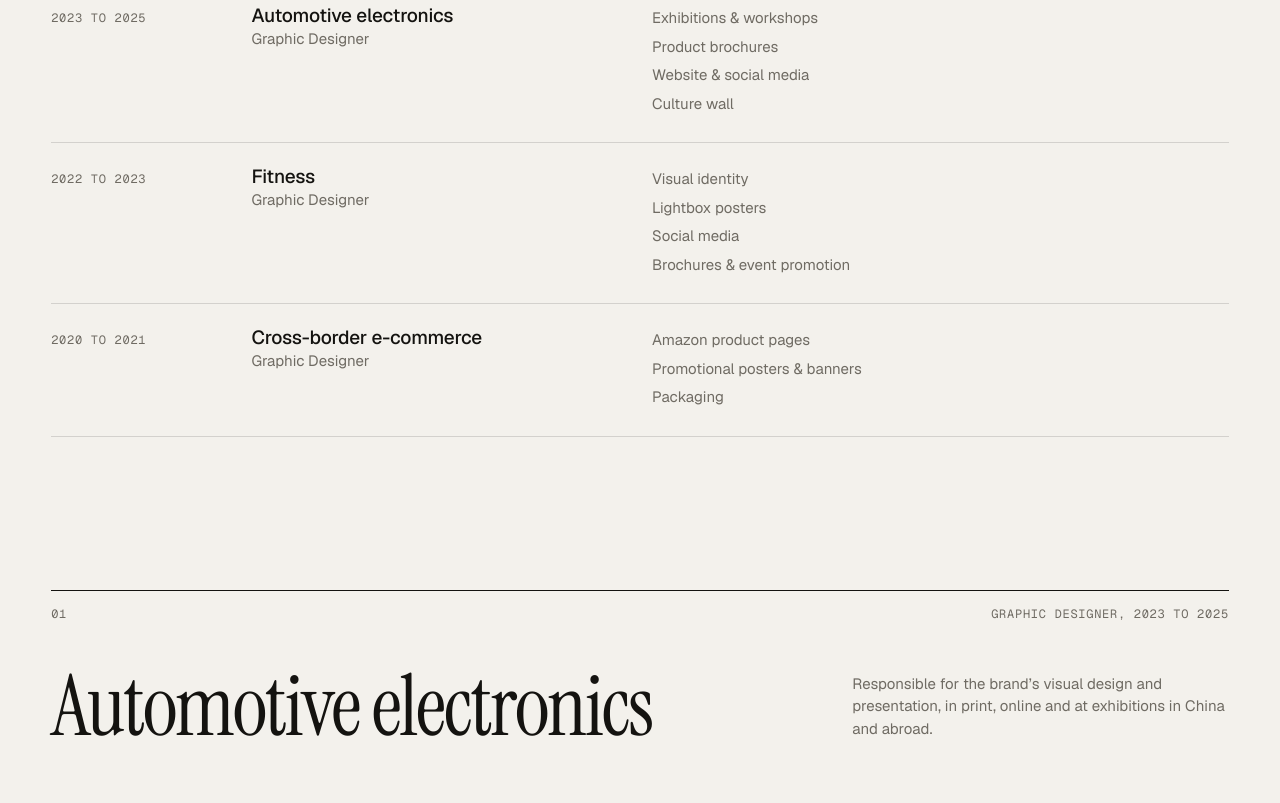
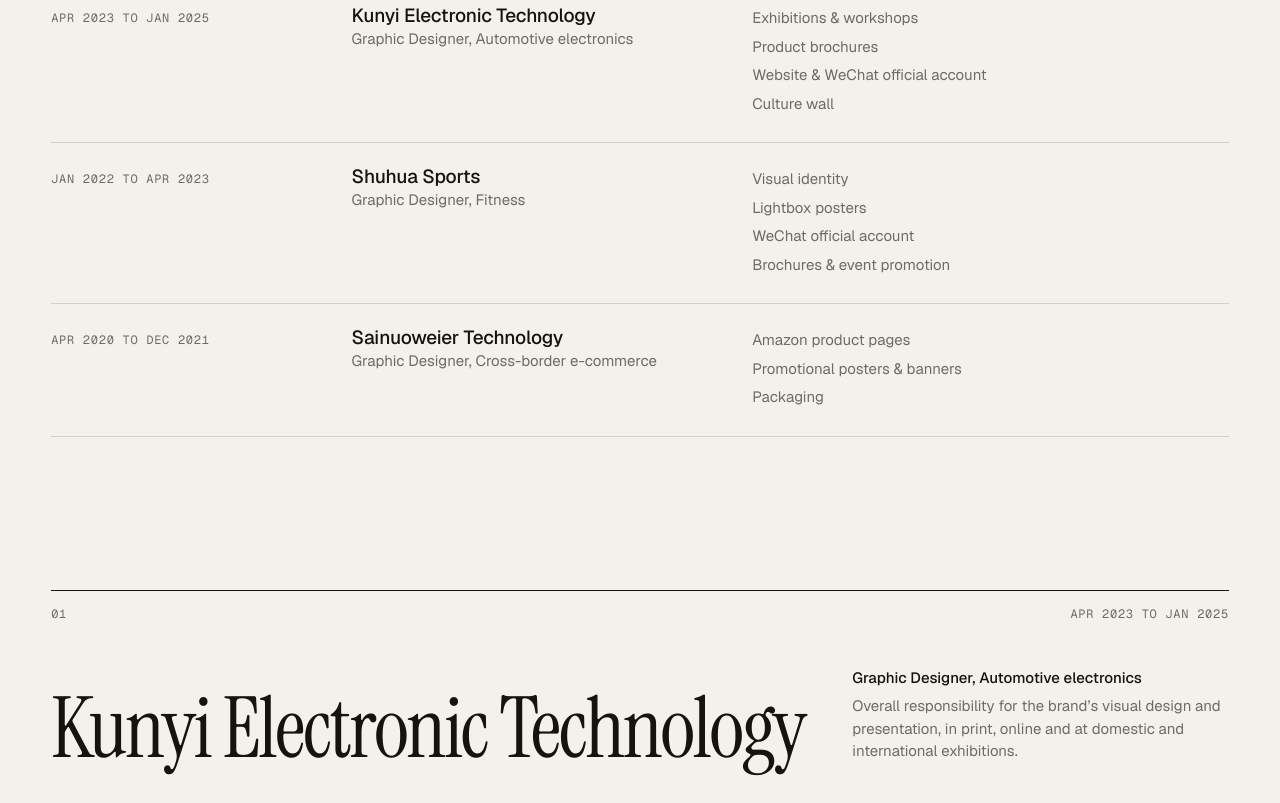
Before and after one commit to yuxuancao97/christina-w-portfolio, a plain HTML site: page index.html in a window 1280 px wide. Shown: the part 1057-1860 px from the top of the page. Drawn offline with nearby package versions, Linux system fonts and the light colour scheme.

Commit message:
Name employers and show exact dates from the corrected CV
Co-Authored-By: Claude Fable 5.2 <noreply@anthropic.com>

```diff
--- a/css/style.css
+++ b/css/style.css
@@ -332,6 +332,7 @@ a.xp-row li { color: var(--muted); }
 
 /* Chapters */
 .chapter .sec-main h2 { font-size: calc(clamp(2.7rem, 6.6vw, 6.25rem) * var(--ds)); line-height: calc(0.94 + var(--dl)); }
+.sec-main p .role { display: block; color: var(--ink); font-weight: 500; margin-bottom: 6px; }
 .grp + .grp { margin-top: clamp(48px, 6.5vw, 96px); }
 .grp-head { padding-bottom: 18px; }
 .grp-head h3 { font-size: 19px; font-weight: 500; line-height: 1.3; letter-spacing: -0.01em; }
@@ -339,10 +340,10 @@ a.xp-row li { color: var(--muted); }
 /* Pieces sit at one shared height; a nearly full row stretches a little to line up with the edge. */
 .g-rows .c-item { flex: var(--r) 1 calc(var(--r) * var(--row-h)); max-width: calc(var(--r) * var(--row-h) * 1.28); margin: 0; }
 .xp-row { display: grid; grid-template-columns: repeat(12, 1fr); gap: 8px 24px; padding: 22px 0 24px; border-top: 1px solid var(--line); }
-.xp-years { grid-column: 1 / 3; font-family: var(--mono); font-size: 12px; font-weight: var(--label-w); letter-spacing: var(--label-track); text-transform: uppercase; color: var(--muted); padding-top: 5px; }
-.xp-row h3 { grid-column: 3 / 7; font-size: 19px; font-weight: 500; line-height: 1.3; letter-spacing: -0.01em; }
+.xp-years { grid-column: 1 / 4; font-family: var(--mono); font-size: 12px; font-weight: var(--label-w); letter-spacing: var(--label-track); text-transform: uppercase; color: var(--muted); padding-top: 5px; }
+.xp-row h3 { grid-column: 4 / 8; font-size: 19px; font-weight: 500; line-height: 1.3; letter-spacing: -0.01em; }
 .xp-row h3 span { display: block; font-size: 15px; font-weight: 400; letter-spacing: 0; color: var(--muted); }
-.xp-row ul { grid-column: 7 / -1; }
+.xp-row ul { grid-column: 8 / -1; }
 .xp-row li { padding: 3px 0; font-size: 15px; }
 .about-cols { display: grid; grid-template-columns: repeat(4, 1fr); gap: 32px 24px; margin-top: clamp(48px, 7vw, 96px); }
 .about-cols h3 { font-weight: 400; color: var(--muted); padding-bottom: 12px; border-bottom: 1px solid var(--line); margin-bottom: 12px; }
--- a/js/data.js
+++ b/js/data.js
@@ -4,9 +4,9 @@
    The page follows Christina's CV: one chapter per role, newest
    first, and inside each chapter one group per kind of work.
 
-   Profile and chapter text come from the CV. Employers are named
-   by industry until she says they can be named. The email is a
-   placeholder. Every piece is still a generated placeholder.
+   Profile and chapter text come from the CV. Her birth date, height
+   and legal name are left out on purpose. The email is a placeholder.
+   Every piece is still a generated placeholder.
 
    Adding the real work
    • A piece in a 'rows' or 'tiles' group:
@@ -148,20 +148,21 @@ window.PORTFOLIO = {
     socials: [],
     bio: 'Visual designer with a degree in Visual Communication Design. Since 2020 she has worked in-house for brands in automotive electronics, fitness and cross-border e-commerce.',
     about: [
-      ['Education', ['BA, Visual Communication Design', '2014 to 2018', 'Scholarship in each of the four years']],
+      ['Education', ['BA, Visual Communication Design', 'Jincheng College, 2014 to 2018', 'Scholarship in each of the four years']],
       ['Skills', ['Visual identity', 'Layout and typeface design', 'Packaging design', 'Advertising', 'Photography']],
       ['Tools', ['Photoshop', 'Illustrator']],
-      ['Languages', ['English, Band 6 certificate']]
+      ['Languages', ['English, CET-6']]
     ]
   },
 
   work: [
     {
-      id: 'automotive',
-      title: 'Automotive electronics',
+      id: 'kunyi',
+      title: 'Kunyi Electronic Technology',
+      industry: 'Automotive electronics',
       role: 'Graphic Designer',
-      years: '2023 to 2025',
-      summary: 'Responsible for the brand’s visual design and presentation, in print, online and at exhibitions in China and abroad.',
+      years: 'Apr 2023 to Jan 2025', short: '2023/25',
+      summary: 'Overall responsibility for the brand’s visual design and presentation, in print, online and at domestic and international exhibitions.',
       groups: [
         {
           title: 'Exhibitions & workshops', layout: 'rows', art: ['rays', 'cobalt'],
@@ -182,11 +183,11 @@ window.PORTFOLIO = {
           ]
         },
         {
-          title: 'Website & social media', layout: 'rows', art: ['bands', 'sky'],
+          title: 'Website & WeChat official account', layout: 'rows', art: ['bands', 'sky'],
           items: [
             { label: 'Website banner', ratio: [16, 9] },
-            { label: 'Social post', ratio: [1, 1] },
-            { label: 'Social post', ratio: [4, 5] },
+            { label: 'WeChat visual', ratio: [1, 1] },
+            { label: 'WeChat visual', ratio: [4, 5] },
             { label: 'Website banner', ratio: [3, 1] }
           ]
         },
@@ -200,11 +201,12 @@ window.PORTFOLIO = {
       ]
     },
     {
-      id: 'fitness',
-      title: 'Fitness',
+      id: 'shuhua',
+      title: 'Shuhua Sports',
+      industry: 'Fitness',
       role: 'Graphic Designer',
-      years: '2022 to 2023',
-      summary: 'Independently produced the visual design for the company’s fitness sub-brand and its directly operated locations, from sampling and proofs to final production.',
+      years: 'Jan 2022 to Apr 2023', short: '2022/23',
+      summary: 'Independently produced the commercial visual design for the Shuhua Fitness sub-brand and its directly operated locations, from sampling and proofs to final production.',
       groups: [
         {
           title: 'Visual identity', layout: 'rows', art: ['orb', 'tang'],
@@ -224,13 +226,13 @@ window.PORTFOLIO = {
           ]
         },
         {
-          title: 'Social media', layout: 'rows', art: ['dots', 'rose'],
+          title: 'WeChat official account', layout: 'rows', art: ['dots', 'rose'],
           items: [
-            { label: 'Post', ratio: [1, 1] },
-            { label: 'Post', ratio: [4, 5] },
-            { label: 'Story', ratio: [9, 16] },
-            { label: 'Post', ratio: [1, 1] },
-            { label: 'Post', ratio: [4, 5] }
+            { label: 'Marketing visual', ratio: [1, 1] },
+            { label: 'Marketing visual', ratio: [4, 5] },
+            { label: 'Marketing visual', ratio: [9, 16] },
+            { label: 'Marketing visual', ratio: [1, 1] },
+            { label: 'Marketing visual', ratio: [4, 5] }
           ]
         },
         {
@@ -244,10 +246,11 @@ window.PORTFOLIO = {
       ]
     },
     {
-      id: 'ecommerce',
-      title: 'Cross-border e-commerce',
+      id: 'sainuoweier',
+      title: 'Sainuoweier Technology',
+      industry: 'Cross-border e-commerce',
       role: 'Graphic Designer',
-      years: '2020 to 2021',
+      years: 'Apr 2020 to Dec 2021', short: '2020/21',
       summary: 'Product imagery and text, packaging and promotions for the company’s Amazon store.',
       groups: [
         { title: 'Amazon product pages', layout: 'pages', items: SAMPLE_PAGES },
--- a/js/main.js
+++ b/js/main.js
@@ -31,7 +31,7 @@
   const pieceMedia = (it, g, ch, k) => {
     if (it.image) return img(it.image, `${nameOf(it)}, ${ch.title}`);
     const [a, b] = ratioOf(it), r = a / b, art = it.art || g.art || ['orb', 'paper'];
-    const spec = { title: nameOf(it), client: ch.title, year: ch.years, style: art[0], palette: art[1], glyph: it.glyph || g.glyph, seed: g.title + nameOf(it) + k };
+    const spec = { title: nameOf(it), client: ch.title, year: ch.short || ch.years, style: art[0], palette: art[1], glyph: it.glyph || g.glyph, seed: g.title + nameOf(it) + k };
     return r >= 1 ? Art.poster(spec, 600 * r, 600) : Art.poster(spec, 600, 600 / r);
   };
 
@@ -64,7 +64,7 @@
       groups[key] = g.items.map((it, k) => ({
         ratio: ratioOf(it)[0] / ratioOf(it)[1], isImg: !!it.image, html: () => pieceMedia(it, g, ch, k),
         kicker: ch.title, title: nameOf(it), note: it.note,
-        meta: [['Role', ch.role], ['Years', ch.years], ['Work', g.title]]
+        meta: [['Role', ch.role], ['Period', ch.years], ['Work', g.title]]
       }));
       if (g.layout === 'tiles') {
         g.items.forEach((it, k) => reel.push(pieceMedia(it, g, ch, k)));
@@ -91,8 +91,8 @@
   $('#chapters').innerHTML = D.work.map((ch, ci) =>
     `<section class="section chapter" id="work-${esc(ch.id)}">` +
       `<header class="sec-head">` +
-        `<div class="sec-top"><span>${pad2(ci + 1)}</span><span>${esc(ch.role)}, ${esc(ch.years)}</span></div>` +
-        `<div class="sec-main"><h2>${esc(ch.title)}</h2><p>${esc(ch.summary)}</p></div>` +
+        `<div class="sec-top"><span>${pad2(ci + 1)}</span><span>${esc(ch.years)}</span></div>` +
+        `<div class="sec-main"><h2>${esc(ch.title)}</h2><p><span class="role">${esc(ch.role)}, ${esc(ch.industry)}</span>${esc(ch.summary)}</p></div>` +
       `</header>` +
       ch.groups.map((g, gi) => groupHTML(g, gi, ch)).join('') +
     `</section>`).join('');
@@ -101,7 +101,7 @@
   $('#work-index').innerHTML = D.work.map(ch =>
     `<a class="xp-row reveal" href="#work-${esc(ch.id)}">` +
       `<span class="xp-years">${esc(ch.years)}</span>` +
-      `<h3>${esc(ch.title)}<span>${esc(ch.role)}</span></h3>` +
+      `<h3>${esc(ch.title)}<span>${esc(ch.role)}, ${esc(ch.industry)}</span></h3>` +
       `<ul>${ch.groups.map(g => `<li>${esc(g.title)}</li>`).join('')}</ul>` +
     `</a>`).join('');
 
```
